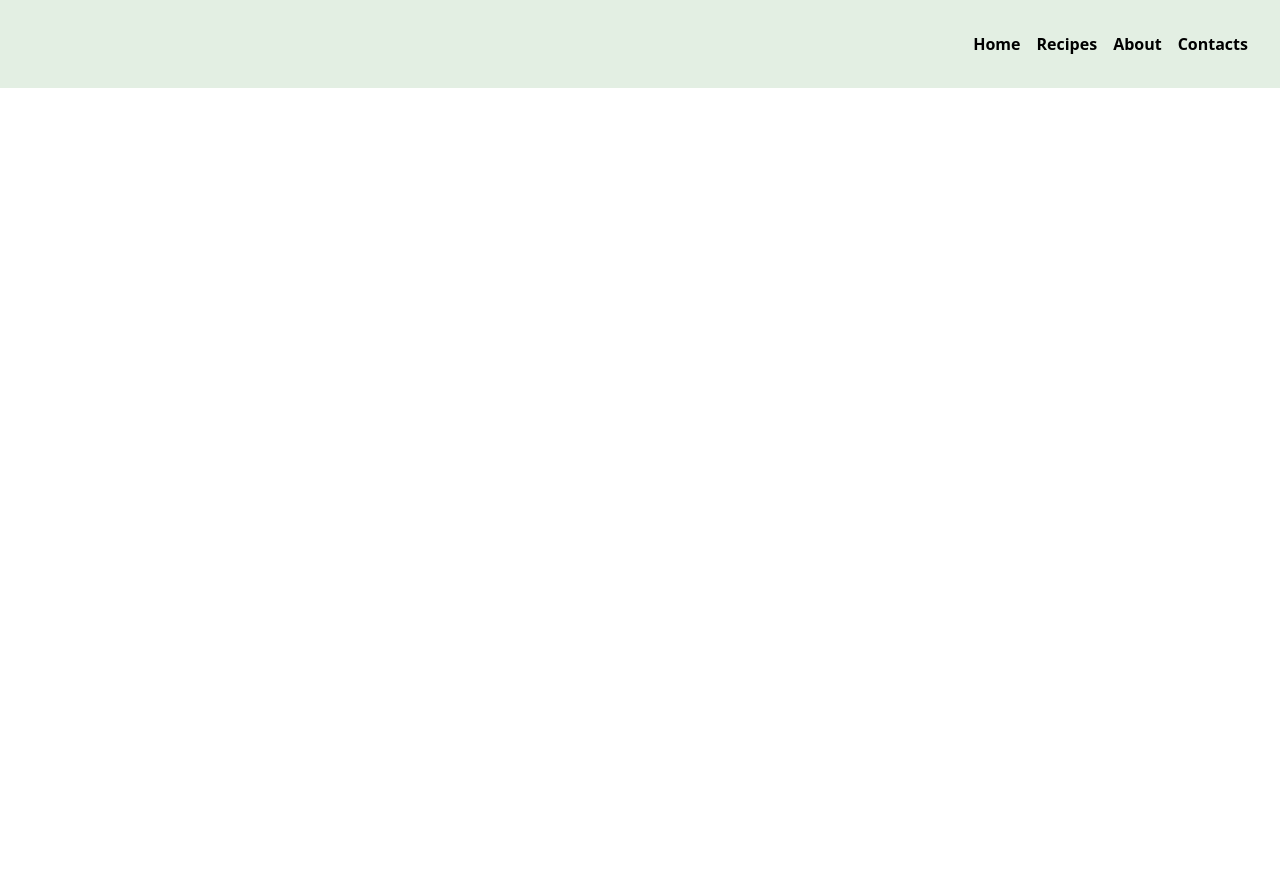
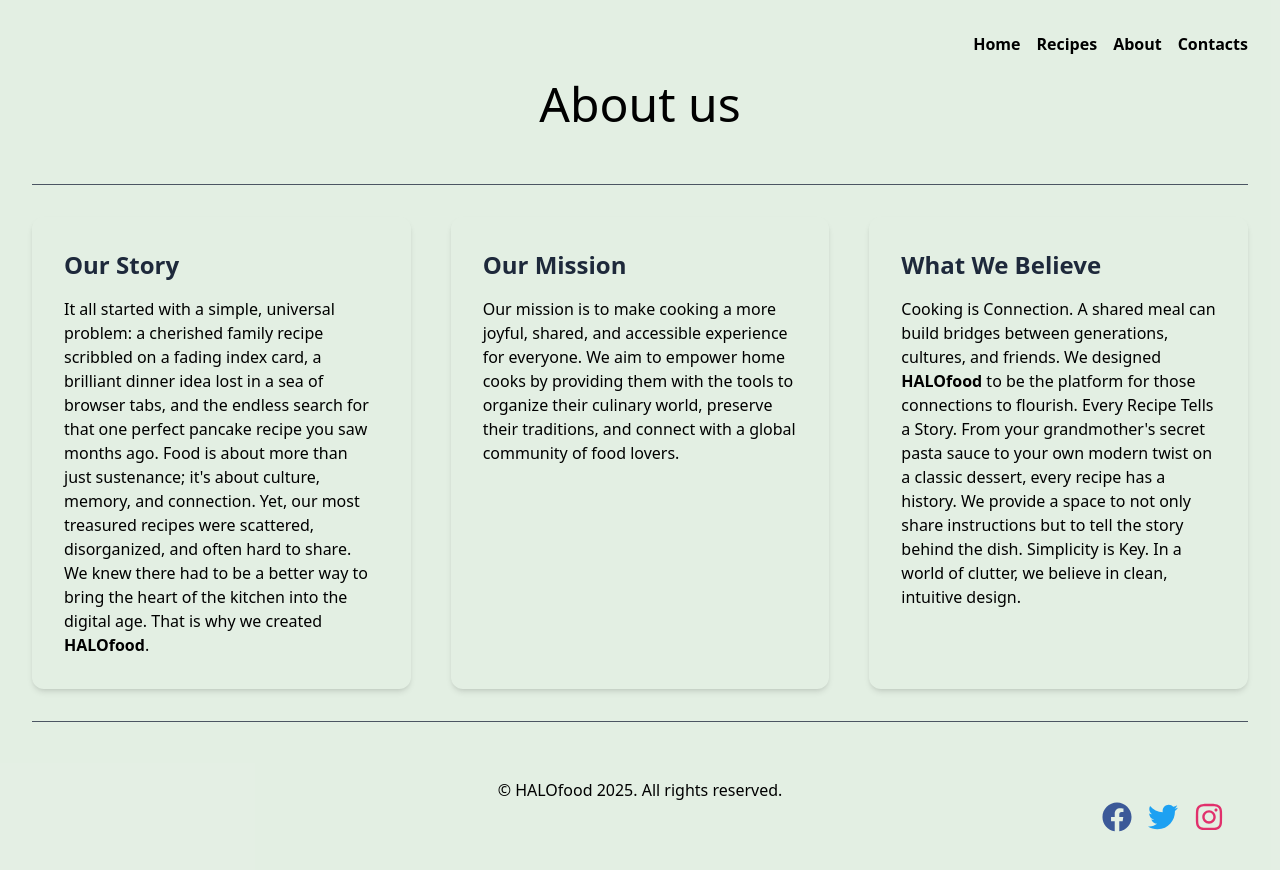
Before and after one commit to Morudu7/alx-capstone-project, a React (Vite) app in the folder recipe-sharing-app/: page /About in a window 1280 px wide. Shown: the top 870 px of the page. Before the commit the page ends 800 px from the top, so only its background shows below. Built offline with nearby package versions, Linux system fonts and the light colour scheme.

Commit message:
Created About page and also added footer to the project

```diff
--- a/recipe-sharing-app/package.json
+++ b/recipe-sharing-app/package.json
@@ -12,6 +12,7 @@
   "dependencies": {
     "react": "^19.1.1",
     "react-dom": "^19.1.1",
+    "react-icons": "^5.5.0",
     "react-router-dom": "^7.8.2"
   },
   "devDependencies": {
--- a/recipe-sharing-app/src/App.jsx
+++ b/recipe-sharing-app/src/App.jsx
@@ -5,6 +5,7 @@ import NavBar from './components/navBar';
 import Recipes from './components/Recipes'
 import About from './components/About'
 import Contacts from './components/Contacts'
+import Footer from './components/Footer';
 import './index.css'
 import './App.css'
 
@@ -23,7 +24,7 @@ function App() {
           <Route path="/Contacts" element={<Contacts />} />
         </Routes>
       </div>
-
+      <Footer />
     </div>
   );
 }
--- a/recipe-sharing-app/src/components/About.jsx
+++ b/recipe-sharing-app/src/components/About.jsx
@@ -2,9 +2,45 @@ import React from "react";
 
 const About = () => {
     return (
+       <div>
         <div>
+            <h1 className='text-5xl p-6'>About us</h1>
+        </div>
+
+         <hr className="my-8 border-t border-gray-600"/>
+
+        <div className='grid grid-cols-1 md:grid-cols-3 gap-10 text-left'>
+
+            <div className="p-8 rounded-xl shadow-md hover:shadow-lg transition-shadow duration-300">
+            <h2 className="text-2xl font-bold text-slate-800 mb-4"> Our Story</h2>
+            <p>
+             It all started with a simple, universal problem: a cherished family recipe scribbled on a fading index card, a brilliant dinner idea lost in a sea of browser tabs, and the endless search for that one perfect pancake recipe you saw months ago.
+             Food is about more than just sustenance; it's about culture, memory, and connection. Yet, our most treasured recipes were scattered, disorganized, and often hard to share.
+            </p>
+            <p>We knew there had to be a better way to bring the heart of the kitchen into the digital age.
+             That is why we created <strong>HALOfood</strong>.
+            </p>
+            </div>
+
+            <div className="p-8 rounded-xl shadow-md hover:shadow-lg transition-shadow duration-300">
+            <h2 className="text-2xl font-bold text-slate-800 mb-4">Our Mission</h2>
+            <p>
+             Our mission is to make cooking a more joyful, shared, and accessible experience for everyone. We aim to empower home cooks by providing them with the tools to organize their culinary world, preserve their traditions, and connect with a global community of food lovers.
+            </p>
+            </div>
+
+            <div className="p-8 rounded-xl shadow-md hover:shadow-lg transition-shadow duration-300">
+            <h2 className="text-2xl font-bold text-slate-800 mb-4">What We Believe</h2>
+            <p>
+             Cooking is Connection. A shared meal can build bridges between generations, cultures, and friends. We designed <strong>HALOfood</strong> to be the platform for those connections to flourish.
+             Every Recipe Tells a Story. From your grandmother's secret pasta sauce to your own modern twist on a classic dessert, every recipe has a history. We provide a space to not only share instructions but to tell the story behind the dish.
+             Simplicity is Key. In a world of clutter, we believe in clean, intuitive design.
+            </p>
+            </div>
 
         </div>
+         <hr className="my-8 border-t border-gray-600"/>
+    </div>
     )
 }
 
--- /dev/null
+++ b/recipe-sharing-app/src/components/Footer.jsx
@@ -0,0 +1,21 @@
+import React from "react";
+import { FaFacebook, FaTwitter, FaInstagram } from 'react-icons/fa';
+
+
+const Footer = () => {
+    return (
+    <div>
+      <footer className="p-6">
+        <p>&copy; HALOfood 2025. All rights reserved.</p>
+
+        <div className='flex gap-4 justify-end'>
+            <FaFacebook size={30} color="#3b5998" />
+            <FaTwitter size={30} color="#1DA1F2" />
+            <FaInstagram size={30} color="#E1306C" />
+        </div>
+      </footer>
+    </div>
+    )
+}
+
+export default Footer;
```
Also changed, not shown: recipe-sharing-app/src/components/Homepage.jsx (line endings or trailing spaces), 1 other file (tests, documents, lock files or other folders).
